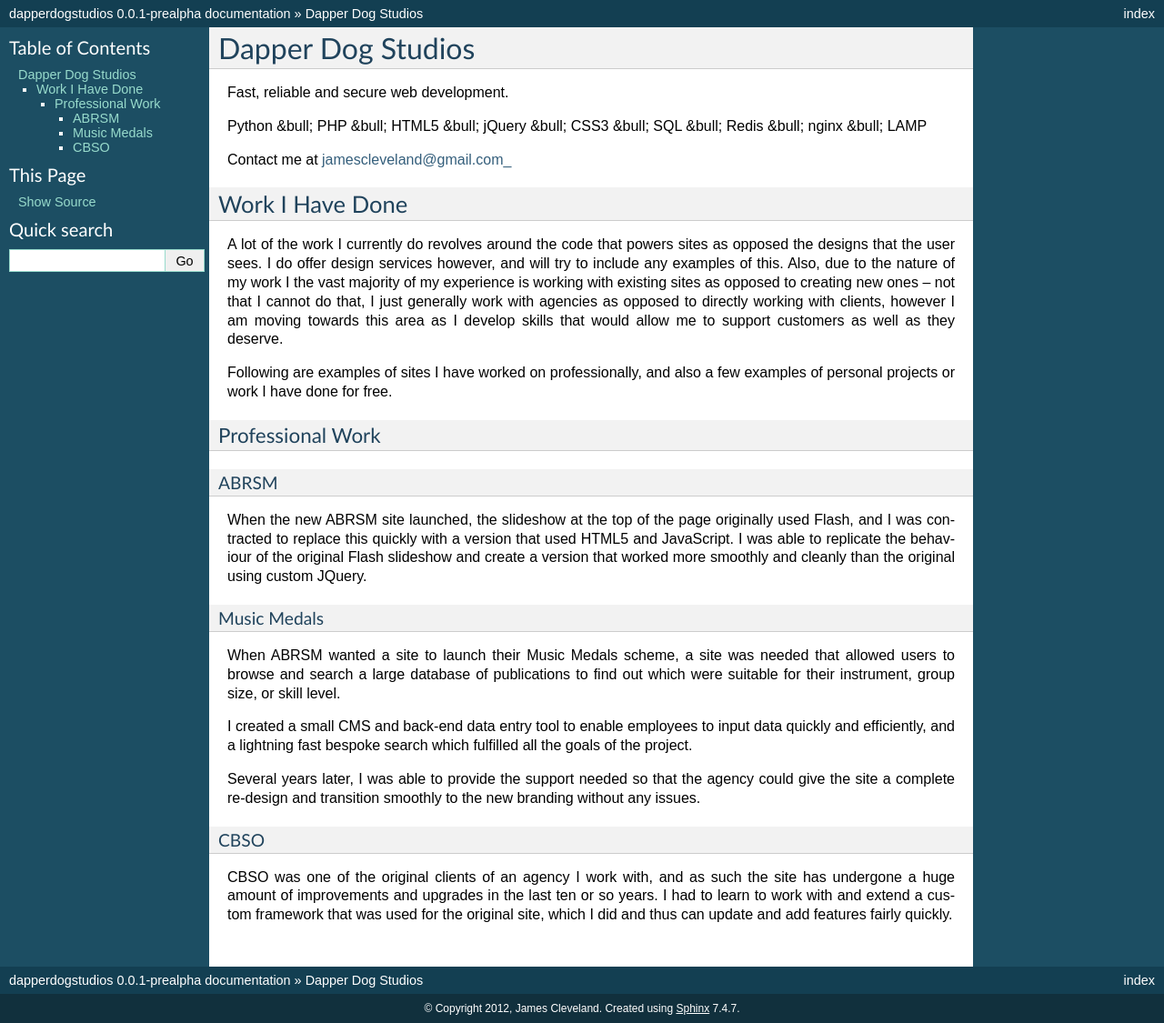
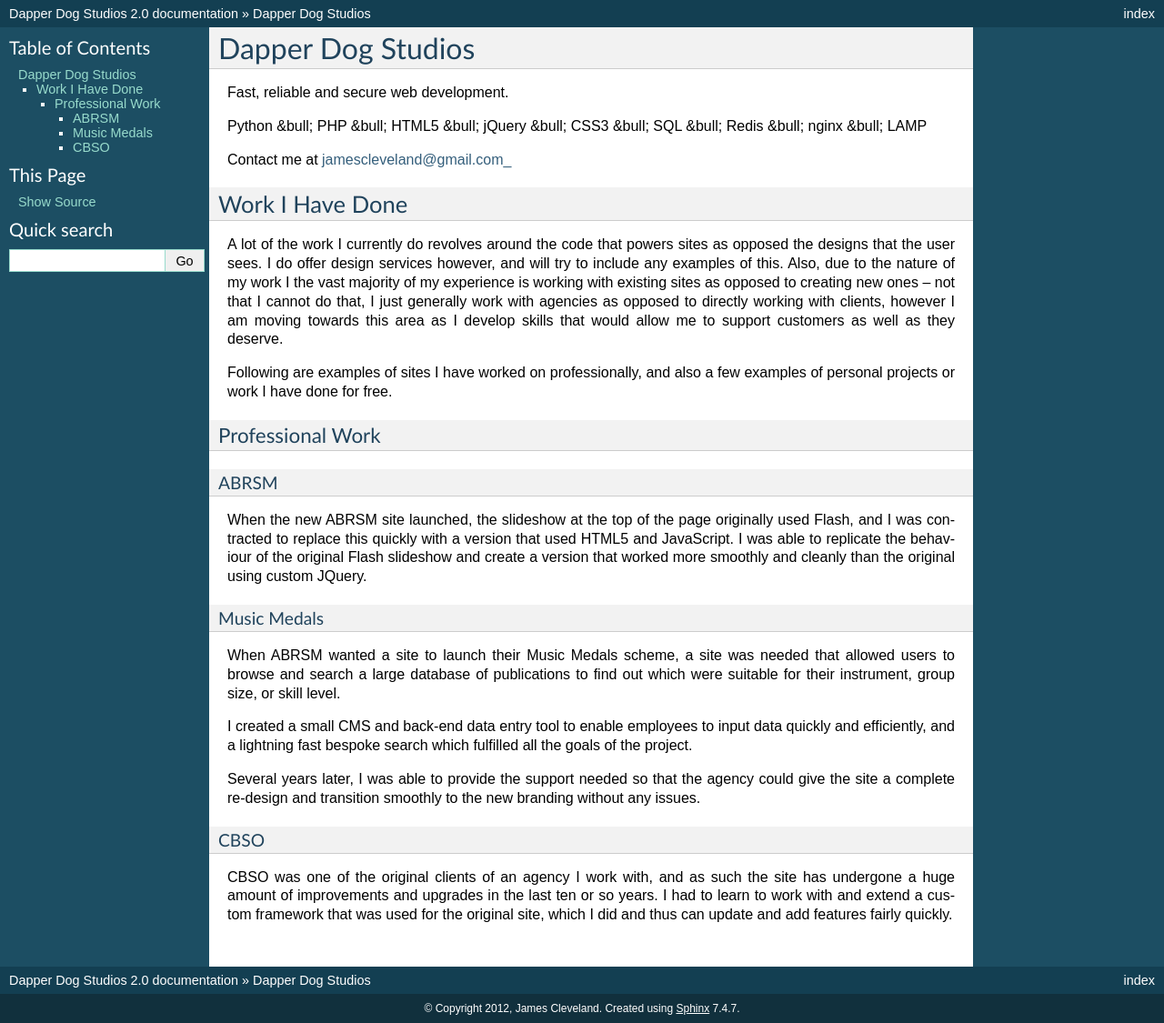
Before and after one commit to radiosilence/dapperdogstudios, a Sphinx documentation site: the page built from docs/index.rst, in a window 1280 px wide. Shown: the whole page at 91% size. Built offline with Sphinx 7.4.7, drawn with Linux system fonts in a browser that asks for light colours.

Commit message:
sphinx is setup2

```diff
--- a/docs/conf.py
+++ b/docs/conf.py
@@ -1,7 +1,7 @@
 # -*- coding: utf-8 -*-
 #
-# dapperdogstudios documentation build configuration file, created by
-# sphinx-quickstart on Tue Jan 10 20:45:39 2012.
+# Dapper Dog Studios documentation build configuration file, created by
+# sphinx-quickstart on Wed Jan 18 14:27:13 2012.
 #
 # This file is execfile()d with the current directory set to its containing dir.
 #
@@ -16,7 +16,7 @@ import sys, os
 # If extensions (or modules to document with autodoc) are in another directory,
 # add these directories to sys.path here. If the directory is relative to the
 # documentation root, use os.path.abspath to make it absolute, like shown here.
-sys.path.insert(0, os.path.abspath('../'))
+#sys.path.insert(0, os.path.abspath('.'))
 
 # -- General configuration -----------------------------------------------------
 
@@ -25,7 +25,7 @@ sys.path.insert(0, os.path.abspath('../'))
 
 # Add any Sphinx extension module names here, as strings. They can be extensions
 # coming with Sphinx (named 'sphinx.ext.*') or your custom ones.
-extensions = ['sphinx.ext.autodoc', 'sphinx.ext.doctest', 'sphinx.ext.todo', 'sphinx.ext.coverage', 'sphinx.ext.viewcode']
+extensions = ['sphinx.ext.autodoc', 'sphinx.ext.doctest']
 
 # Add any paths that contain templates here, relative to this directory.
 templates_path = ['_templates']
@@ -40,7 +40,7 @@ source_suffix = '.rst'
 master_doc = 'index'
 
 # General information about the project.
-project = u'dapperdogstudios'
+project = u'Dapper Dog Studios'
 copyright = u'2012, James Cleveland'
 
 # The version info for the project you're documenting, acts as replacement for
@@ -48,9 +48,9 @@ copyright = u'2012, James Cleveland'
 # built documents.
 #
 # The short X.Y version.
-version = '0.1'
+version = '2.0'
 # The full version, including alpha/beta/rc tags.
-release = '0.0.1-prealpha'
+release = '2.0'
 
 # The language for content autogenerated by Sphinx. Refer to documentation
 # for a list of supported languages.
@@ -164,7 +164,7 @@ html_static_path = ['_static']
 #html_file_suffix = None
 
 # Output file base name for HTML help builder.
-htmlhelp_basename = 'dapperdogstudiosdoc'
+htmlhelp_basename = 'DapperDogStudiosdoc'
 
 
 # -- Options for LaTeX output --------------------------------------------------
@@ -183,7 +183,7 @@ latex_elements = {
 # Grouping the document tree into LaTeX files. List of tuples
 # (source start file, target name, title, author, documentclass [howto/manual]).
 latex_documents = [
-  ('index', 'dapperdogstudios.tex', u'Dapper Dog Studios: Fast, reliable and secure web development',
+  ('index', 'DapperDogStudios.tex', u'Dapper Dog Studios Documentation',
    u'James Cleveland', 'manual'),
 ]
 
@@ -213,7 +213,7 @@ latex_documents = [
 # One entry per manual page. List of tuples
 # (source start file, name, description, authors, manual section).
 man_pages = [
-    ('index', 'dapperdogstudios', u'Dapper Dog Studios: Fast, reliable and secure web development',
+    ('index', 'dapperdogstudios', u'Dapper Dog Studios Documentation',
      [u'James Cleveland'], 1)
 ]
 
@@ -227,8 +227,8 @@ man_pages = [
 # (source start file, target name, title, author,
 #  dir menu entry, description, category)
 texinfo_documents = [
-  ('index', 'dapperdogstudios', u'Dapper Dog Studios: Fast, reliable and secure web development',
-   u'James Cleveland', 'dapperdogstudios', 'Fast, reliable and secure web development.',
+  ('index', 'DapperDogStudios', u'Dapper Dog Studios Documentation',
+   u'James Cleveland', 'DapperDogStudios', 'One line description of project.',
    'Miscellaneous'),
 ]
 
```
Also changed, not shown: 1 other file.
